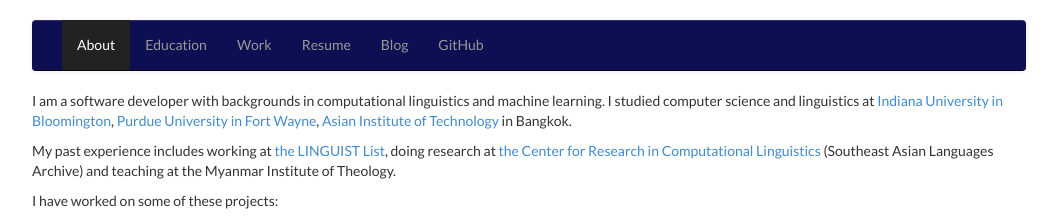
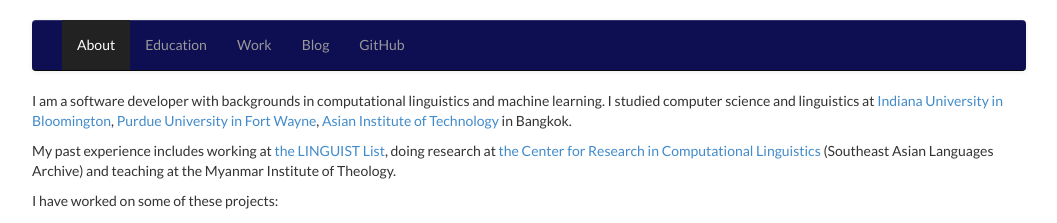
Before and after one commit to lwinmoe/lwinmoe.github.io, a Jekyll site: the page built from index.md, in a window 1280 px wide. Shown: the top 223 px of the page, without its empty margins (111-1168 px from the left). Built offline with Jekyll 4.4.1, drawn with Linux system fonts in a browser that asks for light colours.

Commit message:
resume link removed.

```diff
--- a/_includes/_menu.html
+++ b/_includes/_menu.html
@@ -16,7 +16,7 @@
                 <li {% if page.link == 'home' %}class="active" {% endif %}><a href="/">About</a></li>
                 <li {% if page.link == 'education' %}class="active" {% endif %}><a href="/education/">Education</a></li>
                 <li {% if page.link == 'work' %}class="active" {% endif %}><a href="/work/">Work</a></li>
-                <li {% if page.link == 'resume' %}class="active" {% endif %}><a href="/resume/">Resume</a></li>
+                <!-- <li {% if page.link == 'resume' %}class="active" {% endif %}><a href="/resume/">Resume</a></li> -->
                 <li><a href="http://blog.lwinmoe.org" target="_blank">Blog</a></li>
                 <li><a href="https://github.com/lwinmoe" target="_blank">GitHub</a></li>
              </ul>
```
Also changed, not shown: 1 other file.
